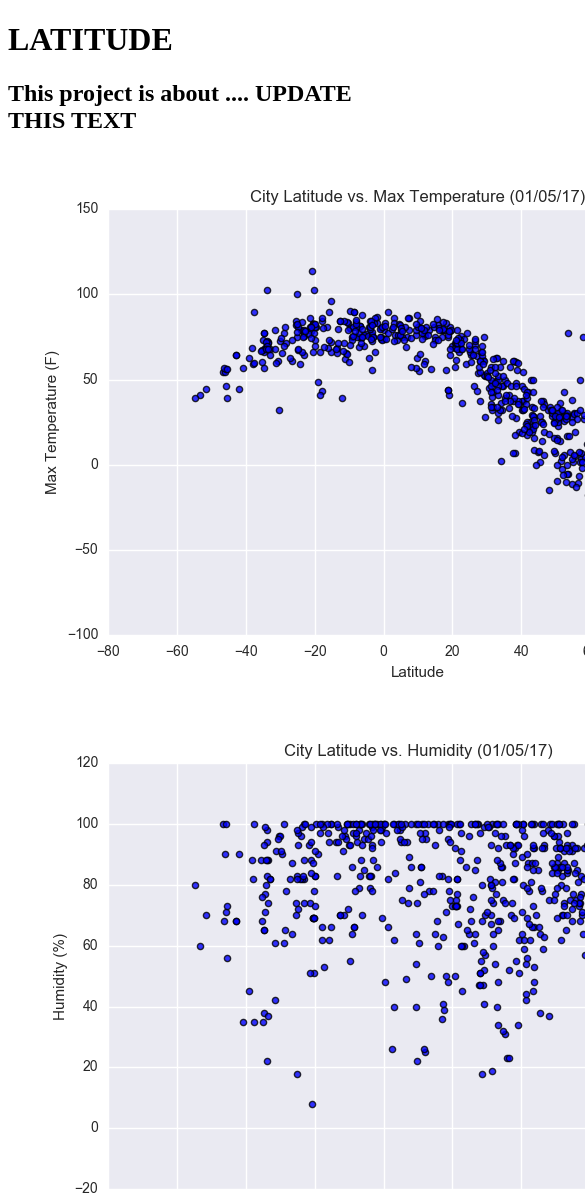
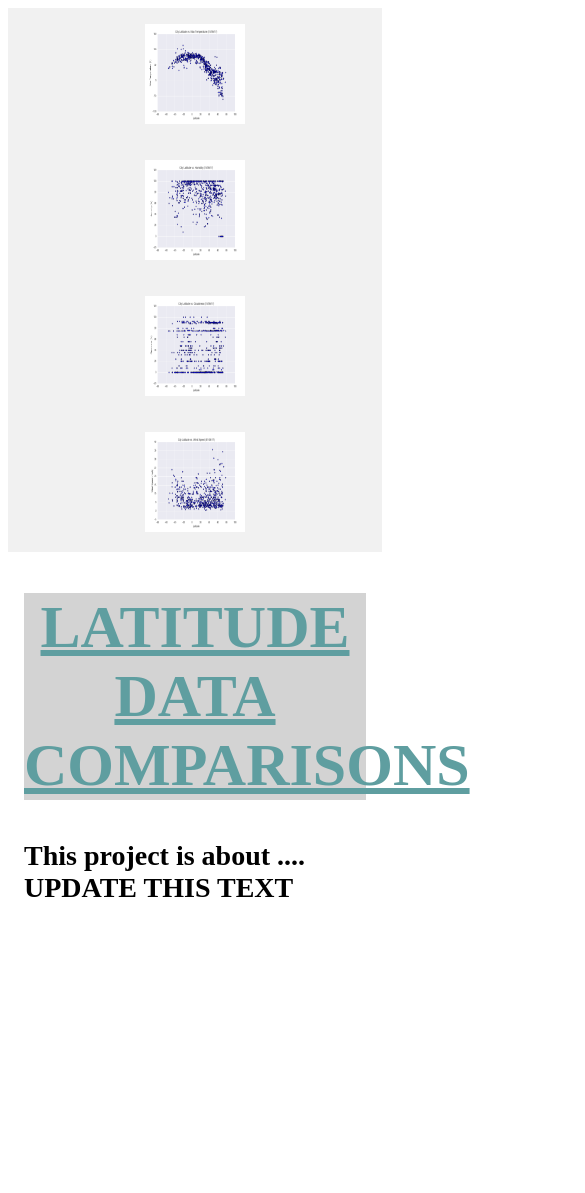
Before and after one commit to mchandler02/Web-Design-Challenge, a plain HTML site: page index.html in a window 390 px wide. Shown: the top 1193 px of the page, 585 px wide, since content can reach past the window. Drawn offline with Linux system fonts and the light colour scheme.

Commit message:
all html pages created

```diff
--- a/index.html
+++ b/index.html
@@ -1,24 +1,37 @@
 <!DOCTYPE html>
-<html lang = "en">
+<html lang="en">
+
 <head>
     <meta charset="utf-8">
     <title>Latitude Analysis Dashboard</title>
+    <link rel="stylesheet" type="text/css" href="style.css">
 </head>
+
 <body>
-<h1>LATITUDE</h1>
-<h2>This project is about .... UPDATE THIS TEXT</h2>
-<!--Figure 1-->
-<a target = "_blank" href="Resources/assets/images/Fig1.png">
-    <img src ="Resources/assets/images/Fig1.png" alt="City Latitude vs Max Temperature Graph from January 5, 2017"></a>
-<!--Figure 2-->
-<a target = "_blank" href="Resources/assets/images/Fig2.png">
-    <img src ="Resources/assets/images/Fig2.png" alt="City Latitude vs Humidity Graph from January 5, 2017"></a>
-<!--Figure 3-->
-<a target = "_blank" href="Resources/assets/images/Fig3.png">
-    <img src ="Resources/assets/images/Fig3.png" alt="City Latitude vs Cloudiness Graph from January 5, 2017"></a>
-<!--Figure 4-->
-<a target = "_blank" href="Resources/assets/images/Fig4.png">
-    <img src ="Resources/assets/images/Fig4.png" alt="City Latitude vs Wind Speed Graph from January 5, 2017"></a>
+
+    <div class="sidebar">
+        <!--Figure 1-->
+        <a target="_blank" href="/maxtemp.html">
+            <img src="Resources/assets/images/Fig1.png"
+                alt="City Latitude vs Max Temperature Graph from January 5, 2017" style="width:100px;height:100px;"></a>
+        <!--Figure 2-->
+        <a target="_blank" href="/humidity.html">
+            <img src="Resources/assets/images/Fig2.png" alt="City Latitude vs Humidity Graph from January 5, 2017" style="width:100px;height:100px;"></a>
+        <!--Figure 3-->
+        <a target="_blank" href="/cloudiness.html">
+            <img src="Resources/assets/images/Fig3.png"
+                alt="City Latitude vs Cloudiness Graph from January 5, 2017" style="width:100px;height:100px;"></a>
+        <!--Figure 4-->
+        <a target="_blank" href="/windspeed.html">
+            <img src="Resources/assets/images/Fig4.png"
+                alt="City Latitude vs Wind Speed Graph from January 5, 2017" style="width:100px;height:100px;"></a>
+    </div>
+
+    <div class="content">
+        <h1>LATITUDE DATA COMPARISONS</h1>
+        <h2>This project is about .... UPDATE THIS TEXT</h2>
+    </div>
+
 </body>
 
 
--- /dev/null
+++ b/style.css
@@ -0,0 +1,64 @@
+/* The side navigation menu */
+.sidebar {
+    margin: 0;
+    padding: 0;
+    width:150px;
+    background-color: #f1f1f1;
+    position: fixed;
+    height: 100%;
+    overflow: auto;
+  }
+
+  /* Sidebar links */
+  .sidebar a {
+    display: block;
+    color: black;
+    padding: 16px;
+    text-decoration: none;
+  }
+
+  /* Active/current link */
+  .sidebar a.active {
+    background-color: #4CAF50;
+    color: white;
+  }
+
+  /* Links on mouse-over */
+  .sidebar a:hover:not(.active) {
+    background-color: rgba(61, 116, 73, 0.644);
+    color: white;
+  }
+
+  /* Page content. The value of the margin-left property should match the value of the sidebar's width property */
+  div.content {
+    margin-left: 150px;
+    padding: 1px 16px;
+    height: 1000px;
+  }
+
+  /* On screens that are less than 700px wide, make the sidebar into a topbar */
+  @media screen and (max-width: 700px) {
+    .sidebar {
+      width: 100%;
+      height: auto;
+      position: relative;
+    }
+    .sidebar a {float: left;}
+    div.content {margin-left: 0;}
+  }
+
+  /* On screens that are less than 400px, display the bar vertically, instead of horizontally */
+  @media screen and (max-width: 400px) {
+    .sidebar a {
+      text-align: center;
+      float: none;
+    }
+  }
+
+h1{font-size: 60px;
+    color: cadetblue;
+    text-align: center;
+    text-decoration: underline;
+    background-color: lightgray;
+}
+h2{font-size: 28px;}
```
Also changed, not shown: cloudiness.html (added, +22 -0 lines), comparisons.html (added, +19 -0 lines), data.html (added, +7 -0 lines), humidity.html (added, +17 -0 lines), maxtemp.html (added, +20 -0 lines), windspeed.html (added, +17 -0 lines).
